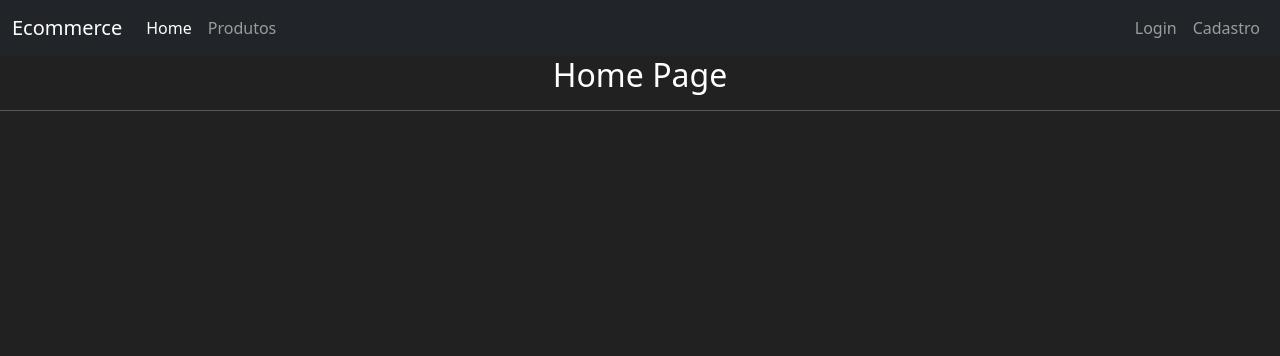
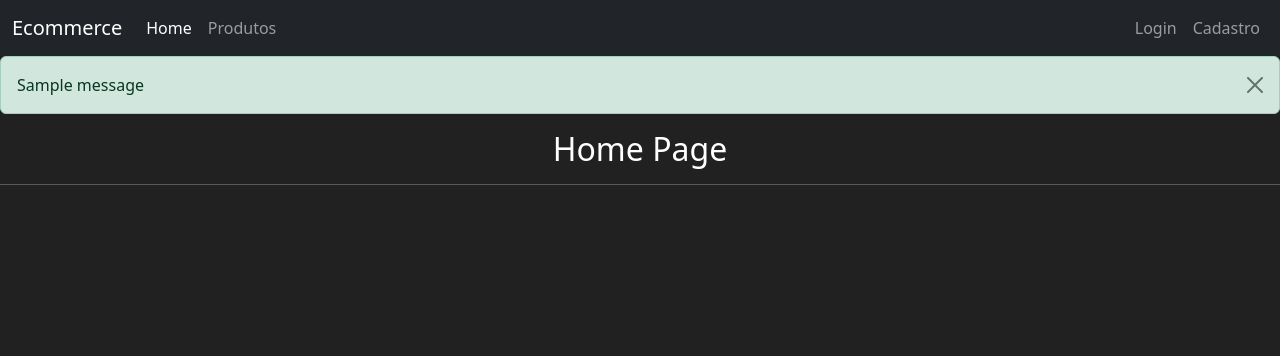
Before and after one commit to EstudosDev-vviniciws/Projeto-Ecommerce-Flask-Bootcamp, a Flask app: page / in a window 1280 px wide. Shown: the top 356 px of the page. Run offline with Flask 3, Linux system fonts and the light colour scheme; one stand-in notice (Sample message) is shown.

Commit message:
Adiciona suporte a mensagens flash no base.html usando bloco 'with messages' com categorias do Boostrap

```diff
--- a/mercado/templates/base.html
+++ b/mercado/templates/base.html
@@ -29,6 +29,22 @@
     </div>
   </div>
 </nav>
+
+    {% with messages =  get_flashed_messages(with_categories=true) %}
+      {% if messages %}
+        {% for category, message in messages %}
+          <div class="alert alert-{{category}} alert-dismissible fade show role" role="alert">
+            <button
+              type="button"
+              class="btn-close"
+              data-bs-dismiss="alert"
+              aria-label="Close">
+            </button>
+            {{message}}
+          </div>
+        {% endfor %}
+      {% endif %}
+    {% endwith %}
     {% block conteudo %}
 
     {% endblock %}
```
